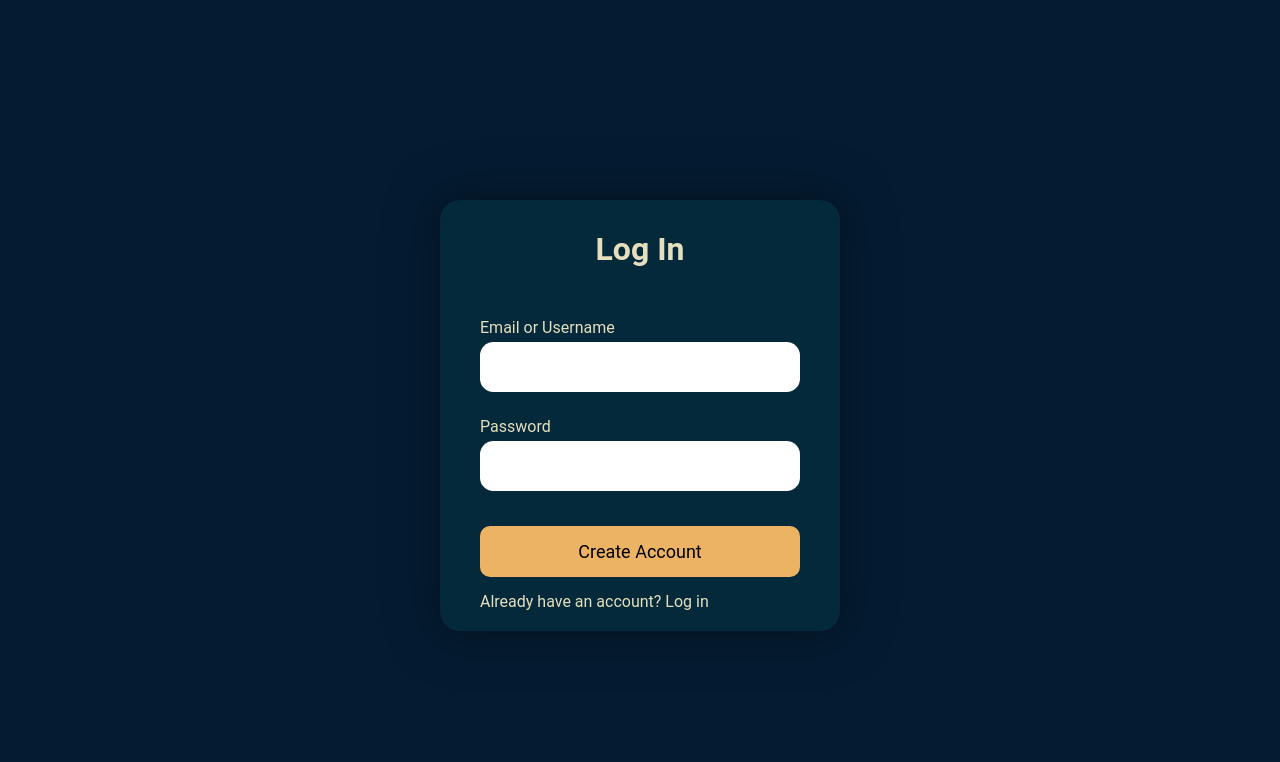
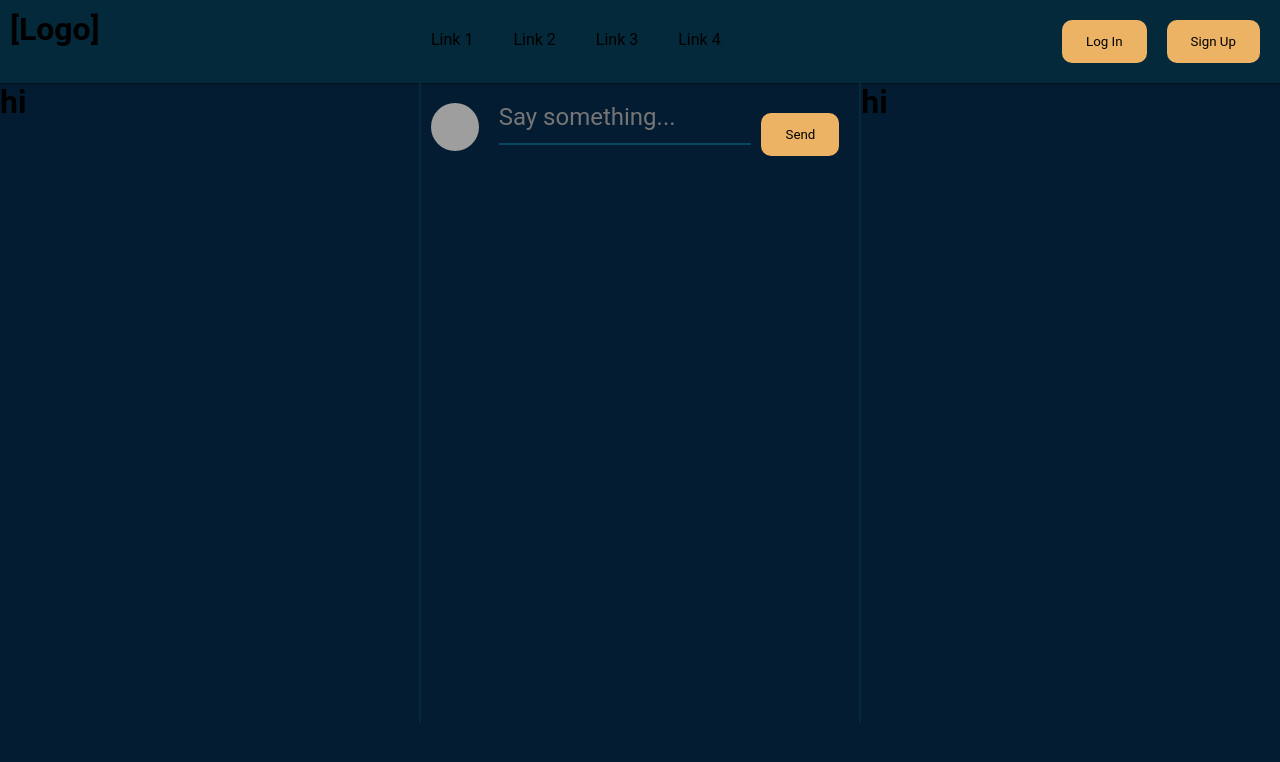
Before and after one commit to creemy0cheesekake/SocialMediaApp, a React (Create React App) app in the folder client/: page / in a window 1280 px wide. Shown: the top 762 px of the page. Built offline with nearby package versions, Linux system fonts and the light colour scheme; grey boxes are pictures that could not be loaded.

Commit message:
merging router

```diff
--- a/client/package.json
+++ b/client/package.json
@@ -10,7 +10,6 @@
     "@types/node": "^16.11.17",
     "@types/react": "^17.0.38",
     "@types/react-dom": "^17.0.11",
-    "@types/react-router-dom": "^5.3.2",
     "firebase": "^9.6.1",
     "react": "^17.0.2",
     "react-dom": "^17.0.2",
@@ -43,5 +42,8 @@
       "last 1 firefox version",
       "last 1 safari version"
     ]
+  },
+  "devDependencies": {
+    "@types/react-router-dom": "^5.3.2"
   }
 }
--- a/client/src/App.tsx
+++ b/client/src/App.tsx
@@ -2,14 +2,18 @@ import React from "react";
 import HomePage from "./components/HomePage";
 import Login from "./components/Login";
 import SignUp from "./components/SignUp";
+import { BrowserRouter as Router, Routes, Route } from "react-router-dom";
 
 function App() {
 	return (
-		<div className="App">
-			{/* <HomePage /> */}
-			<Login />
-			{/* <SignUp /> */}
-		</div>
+		<Router>
+			<Routes>
+				<Route path="/" element={<HomePage />} />
+				<Route path="/login" element={<Login />} />
+				<Route path="/register" element={<SignUp />} />
+				<Route path="*" element={<HomePage />} />
+			</Routes>
+		</Router>
 	);
 }
 
--- a/client/src/components/Login.tsx
+++ b/client/src/components/Login.tsx
@@ -13,7 +13,7 @@ const Login: React.FC<Props> = (props: Props) => {
 		setStatusMessageColor("#dd4444");
 		setStatusMessage("");
 		const data = await (
-			await fetch("http://localhost:3000/login", {
+			await fetch(process.env.REACT_APP_API_DOMAIN_NAME + "/login", {
 				method: "POST",
 				body: JSON.stringify({
 					usernameOrEmailVal,
```
Also changed, not shown: 1 other file (tests, documents, lock files or other folders).
